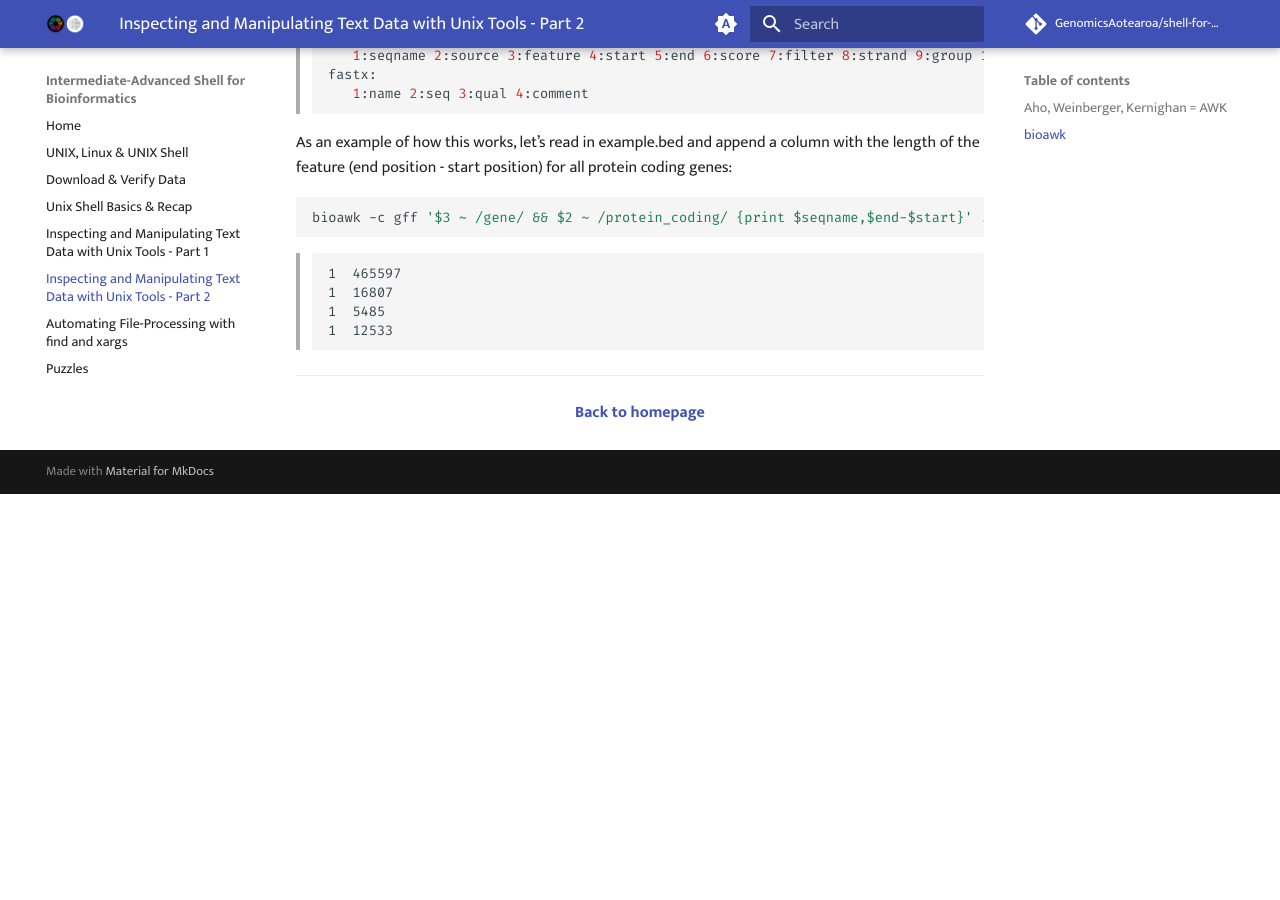
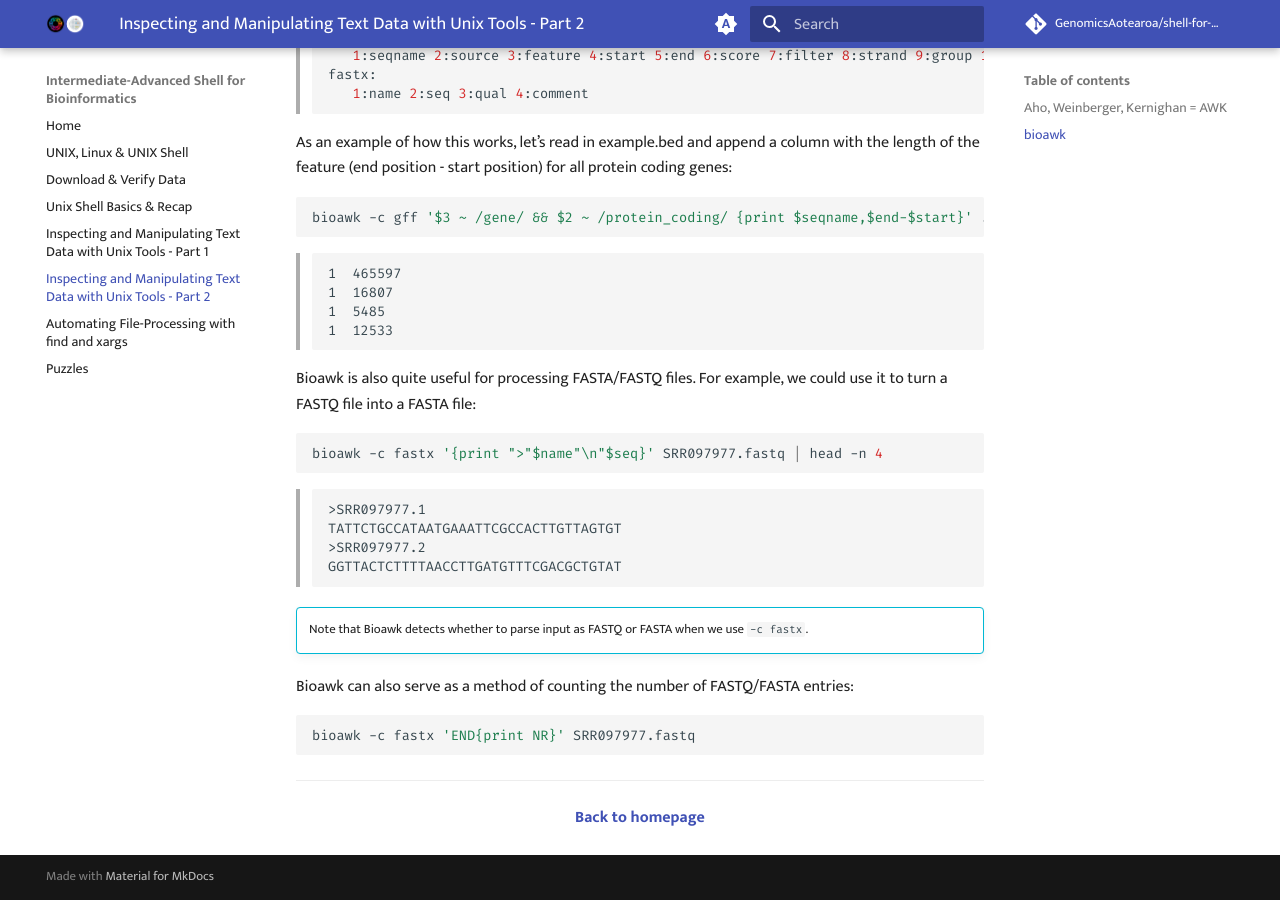
Before and after one commit to GenomicsAotearoa/shell-for-bioinformatics, an MkDocs documentation site: the page built from docs/5_inspectmanipulate2.md, in a window 1280 px wide and 900 px high, scrolled down 5634 px. Built offline with MkDocs 1.6.1 and Material for MkDocs 9.7.7, drawn with Linux system fonts in a browser that asks for light colours; comment, search, counter and statistics services are not loaded; the version menu is left out; before the commit the page ends 6128 px from its top, so only the background shows below that.

Commit message:
bioawk -c

````diff
--- a/docs/5_inspectmanipulate2.md
+++ b/docs/5_inspectmanipulate2.md
@@ -286,5 +286,27 @@ bioawk -c gff '$3 ~ /gene/ && $2 ~ /protein_coding/ {print $seqname,$end-$start}
 >1	5485
 >1	12533
 >```
+
+Bioawk is also quite useful for processing FASTA/FASTQ files. For example, we could use it to turn a FASTQ file into a FASTA file:
+
+```bash
+bioawk -c fastx '{print ">"$name"\n"$seq}' SRR097977.fastq | head -n 4
+```
+>```
+>>SRR097977.1
+>TATTCTGCCATAATGAAATTCGCCACTTGTTAGTGT
+>>SRR097977.2
+>GGTTACTCTTTTAACCTTGATGTTTCGACGCTGTAT
+>```
+
+!!! info ""
+    Note that Bioawk detects whether to parse input as FASTQ or FASTA when we use `-c fastx`.
+
+
+Bioawk can also serve as a method of counting the number of FASTQ/FASTA entries:
+
+```bash
+bioawk -c fastx 'END{print NR}' SRR097977.fastq
+```
 - - -
 <p align="center"><b><a class="btn" href="https://genomicsaotearoa.github.io/shell-for-bioinformatics/" style="background: var(--bs-dark);font-weight:bold">Back to homepage</a></b></p>
````
